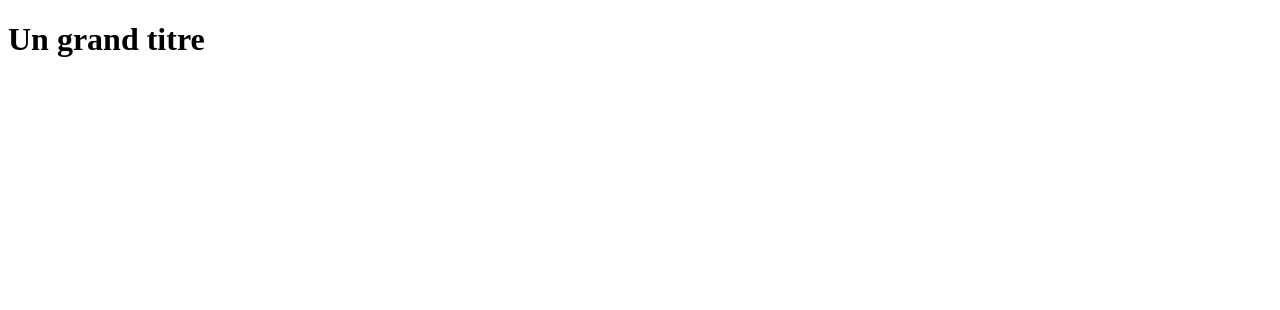
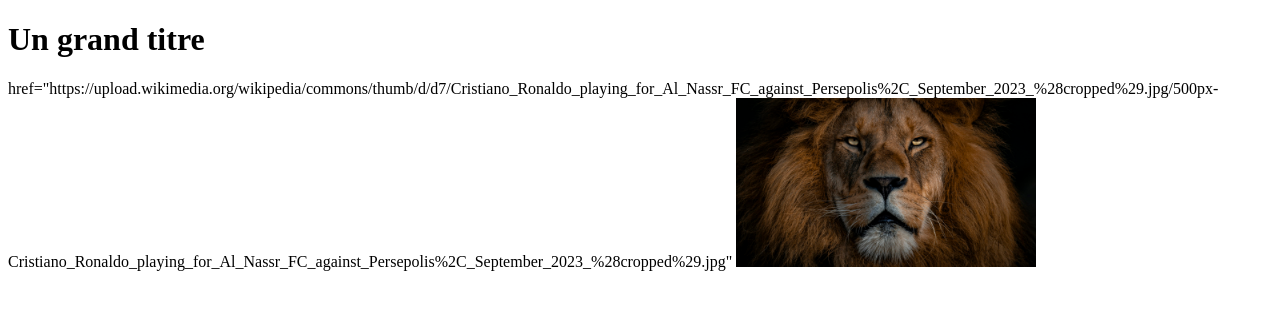
Before and after one commit to mrross32/First_website, a plain HTML site: page index.html in a window 1280 px wide. Drawn offline with Linux system fonts and the light colour scheme.

Commit message:
(nouvelle photo

```diff
--- a/index.html
+++ b/index.html
@@ -9,5 +9,8 @@
     <h1>
         Un grand titre
     </h1>
+    <a> href="https://upload.wikimedia.org/wikipedia/commons/thumb/d/d7/Cristiano_Ronaldo_playing_for_Al_Nassr_FC_against_Persepolis%2C_September_2023_%28cropped%29.jpg/500px-Cristiano_Ronaldo_playing_for_Al_Nassr_FC_against_Persepolis%2C_September_2023_%28cropped%29.jpg"
+        <img src="Lion.jpeg" width=300>
+    </a>
 </body>
 </html>
```
Also changed, not shown: Lion.jpeg (added), img/bernard_arnault.png (added), 2 other files.
